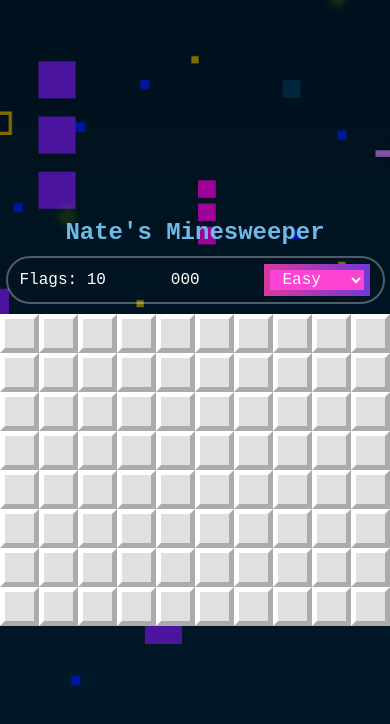
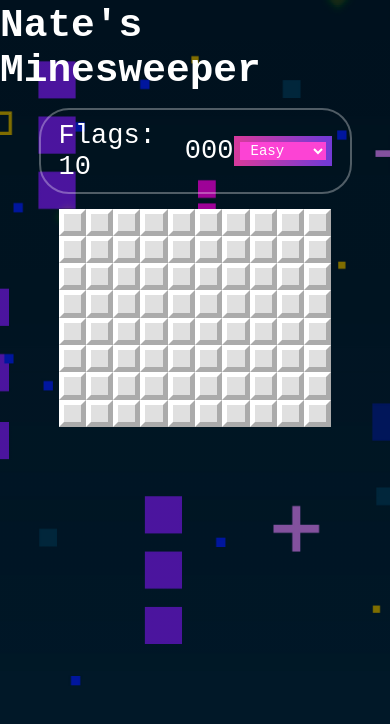
Before and after one commit to natekchua/Minesweeper, a React (Create React App) app: page / in a window 390 px wide. Shown: the top 724 px of the page. Built offline with nearby package versions, Linux system fonts and the light colour scheme.

Commit message:
Added responsive landscape media queries for mobile devices

```diff
--- a/src/MinesweeperContainer.jsx
+++ b/src/MinesweeperContainer.jsx
@@ -103,13 +103,13 @@ export default class MinesweeperContainer extends React.Component {
           startTimer={this.startTimer}
           stopTimer={this.stopTimer}
           updateFlagCount={this.updateFlagCount}
+          generate2DArray={this.array2d}
           difficulty={this.state.difficulty}
           elapsedTime={elapsedTime}
           rows={this.nRows}
           cols={this.nCols}
           mines={nMines}
           arr={arr}
-          generate2DArray={this.array2d}
         />
       </div>
     );
--- a/src/css/style.css
+++ b/src/css/style.css
@@ -16,8 +16,9 @@ body {
   justify-content: center;
   align-items: stretch;
   height: 100vh;
-  width: 100vw;
+  width: 100%;
   margin: 0px;
+  overflow: hidden;
 }
 
 select {
@@ -51,6 +52,7 @@ option {
   flex-direction: column;
   margin: 0 auto;
   max-width: 800px;
+  width: 100%;
   height: 100vh;
   animation: fadeIn 1.18s;
 }
@@ -90,6 +92,7 @@ option {
   justify-content: space-between;
   align-items: center;
   width: 90%;
+  max-width: 800px;
   padding: 20px 40px;
   margin: 15px;
   border: 2px solid rgba(255, 255, 255, 0.315);
@@ -207,17 +210,48 @@ p.glow {
 
 /* Responsive Media Queries */
 
-/* Medium Devices (Desktops, Laptops) */
-@media only screen and (max-width: 1024px) {
+/* Extra Small Devices (Older Phones) */
+@media only screen and (max-width: 480px) {
+  * {
+    font-size: 1rem;
+  }
+
+  h1 {
+    font-size: 1.37rem;
+  }
+
+  select {
+    width: 40%;
+    font-size: 14px;
+  }
+
   .container {
-    max-width: 1024px;
+    max-width: 480px;
+  }
+
+  #game-header {
+    padding: 6px 12px;
+    margin: 10px;
+  }
+
+  #overlayin {
+    padding: 0.9em 1.1em;
+    box-shadow: 0 0 10px black;
+  }
+
+  #overlayin p {
+    font-size: 0.92em;
+  }
+
+  p.big {
+    font-size: 1.25em !important;
   }
 }
 
 /* Small Devices (Phones, Tablets) */
 @media only screen and (max-width: 768px) {
   * {
-    font-size: 1.15rem;
+    font-size: 1.275rem;
   }
 
   h1 {
@@ -231,12 +265,6 @@ p.glow {
   #game-header {
     padding: 10px 18px;
     margin: 15px;
-  }
-
-  #grid {
-    width: 768px;
-    margin: 0 auto;
-    display: grid;
   }
 
   #overlayin {
@@ -253,42 +281,119 @@ p.glow {
   }
 }
 
-/* Extra Small Devices (Phones) */
-@media only screen and (max-width: 480px) {
+/* XS / Smaller Phones (Landscape) */
+@media only screen and (min-device-width: 480px) and (max-device-width: 768px) and (orientation: landscape) {
   * {
     font-size: 1rem;
   }
 
+  body {
+    overflow-y: scroll;
+  }
+
   h1 {
-    font-size: 1.5rem;
-    color: rgb(109, 187, 231);
+    font-size: 1.2rem;
+  }
+
+  #grid {
+    height: 70%;
+    width: 50%;
+  }
+
+  #game-header {
+    width: 50%;
+    padding: 6px 12px;
+    margin: 10px;
+  }
+}
+
+/* Larger Devices (Desktops, Laptops) */
+@media only screen and (max-width: 1024px) {
+  * {
+    font-size: 1.3rem;
+  }
+
+  h1 {
+    font-size: 1.9rem;
   }
 
   .container {
-    max-width: 480px;
+    max-width: 1024px;
+  }
+
+  #grid {
+    height: 75%;
+    width: 70%;
   }
 
   #game-header {
+    width: 70%;
+    padding: 10px 18px;
+    margin: 15px;
+  }
+}
+
+/* Larger Phones and Tablets (Landscape) */
+@media only screen and (min-device-width: 769px) and (max-device-width: 1023px) and (orientation: landscape) {
+  * {
+    font-size: 1rem;
+  }
+
+  body {
+    overflow-y: scroll;
+  }
+
+  h1 {
+    font-size: 1.2rem;
+  }
+
+  #grid {
+    height: 75%;
+    width: 44%;
+  }
+
+  #game-header {
+    width: 44%;
+    padding: 2px 10px;
+    margin: 10px;
+  }
+
+  p.big {
+    font-size: 1.6em !important;
+  }
+}
+
+/* Handle Galaxy Fold Device (Landscape) */
+@media only screen and (width: 653px) and (height: 280px) and (orientation: landscape) {
+  * {
+    font-size: 1rem;
+  }
+
+  body {
+    overflow-y: scroll;
+  }
+
+  h1 {
+    font-size: 1.2rem;
+  }
+
+  select {
+    width: 27%;
+    font-size: 13px;
+  }
+
+  .cell > div {
+    font-size: 11px;
+  }
+
+  #grid {
+    height: 60%;
+    width: 31%;
+  }
+
+  #game-header {
+    width: 31%;
     padding: 6px 12px;
     margin: 10px;
   }
-
-  #grid {
-    width: 100%;
-    margin: 0 auto;
-    display: grid;
-  }
-
-  #overlayin {
-    padding: 1em 2em;
-    box-shadow: 0 0 10px black;
-  }
-
-  #overlayin p {
-    font-size: 0.85em;
-  }
-
-  p.big {
-    font-size: 1.25em !important;
-  }
 }
```
